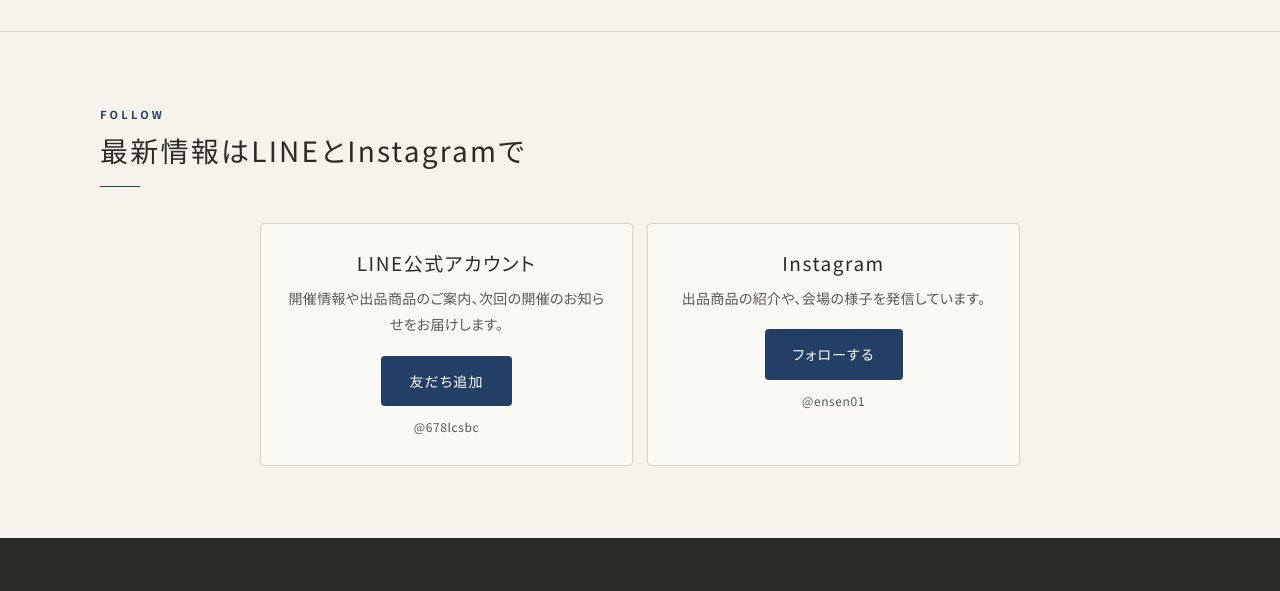
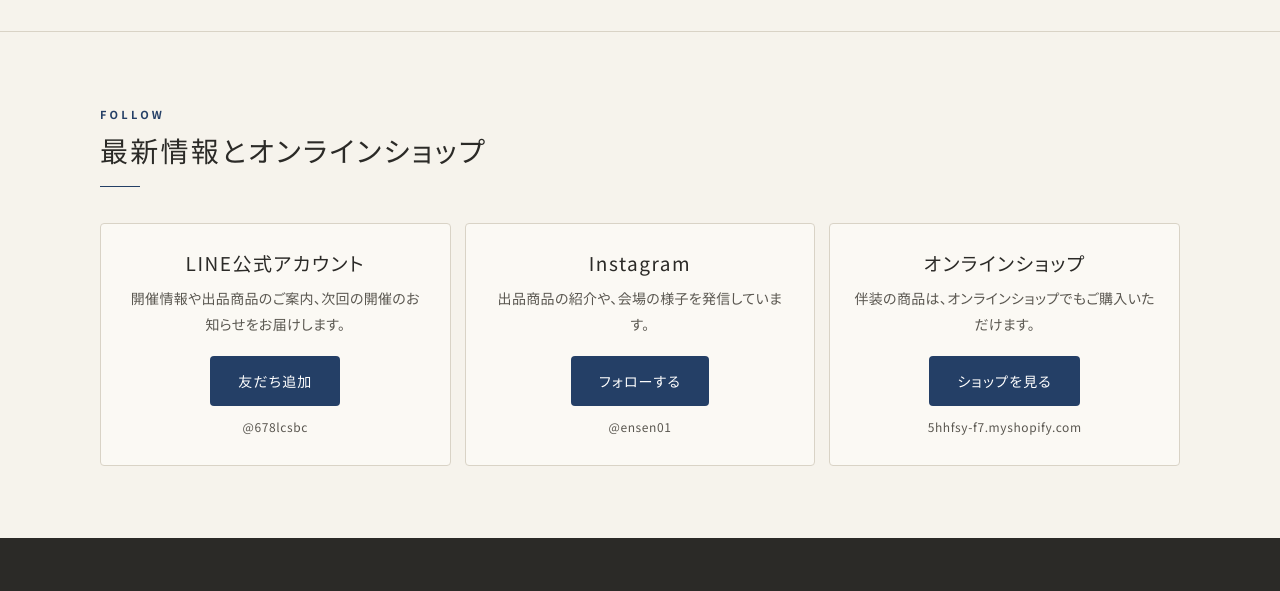
Before and after one commit to kyoto-kaihatsu-dev/ENSEN-gamagori, a plain HTML site: page index.html in a window 1280 px wide. Shown: the part 6020-6611 px from the top of the page. Drawn offline with Linux system fonts and the light colour scheme; a web font is replaced by a local one.

Commit message:
フォローセクションにオンラインショップへのリンクを追加

```diff
--- a/index.html
+++ b/index.html
@@ -412,9 +412,11 @@
     .follow-grid {
       display: grid; gap: 14px;
       grid-template-columns: 1fr;
-      max-width: 760px; margin: 0 auto;
+      max-width: 1080px; margin: 0 auto;
     }
     @media (min-width: 640px) { .follow-grid { grid-template-columns: repeat(2, 1fr); } }
+    @media (min-width: 640px) and (max-width: 1023px) { .follow-card.shop { grid-column: 1 / -1; } }
+    @media (min-width: 1024px) { .follow-grid { grid-template-columns: repeat(3, 1fr); } }
     .follow-card {
       background: var(--bg-soft);
       border: 1px solid var(--line); border-radius: var(--radius);
@@ -860,7 +862,7 @@
       <div class="wrap">
         <div class="sec-head fade">
           <span class="sec-en">Follow</span>
-          <h2 class="sec-title" id="follow-title">最新情報はLINEとInstagramで</h2>
+          <h2 class="sec-title" id="follow-title">最新情報とオンラインショップ</h2>
         </div>
         <div class="follow-grid">
           <div class="follow-card fade">
@@ -874,6 +876,12 @@
             <p>出品商品の紹介や、会場の様子を発信しています。</p>
             <a class="follow-btn" href="https://www.instagram.com/ensen01/" target="_blank" rel="noopener">フォローする</a>
             <span class="follow-id">@ensen01</span>
+          </div>
+          <div class="follow-card shop fade">
+            <h3>オンラインショップ</h3>
+            <p>伴装の商品は、オンラインショップでもご購入いただけます。</p>
+            <a class="follow-btn" href="https://5hhfsy-f7.myshopify.com/" target="_blank" rel="noopener">ショップを見る</a>
+            <span class="follow-id">5hhfsy-f7.myshopify.com</span>
           </div>
         </div>
       </div>
```
